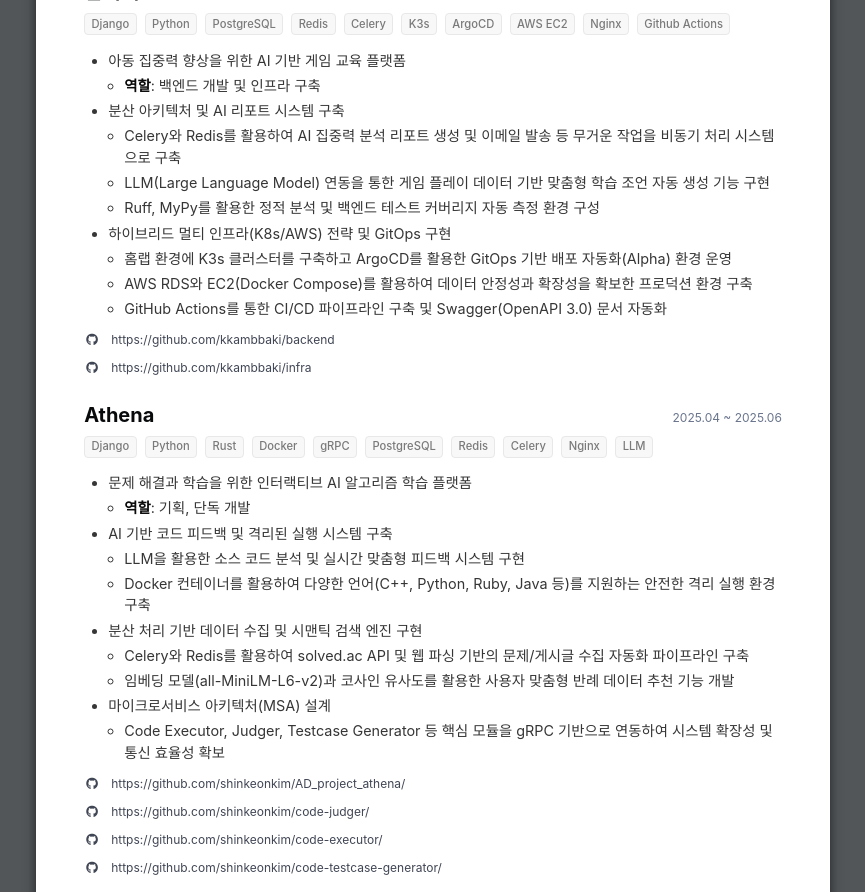
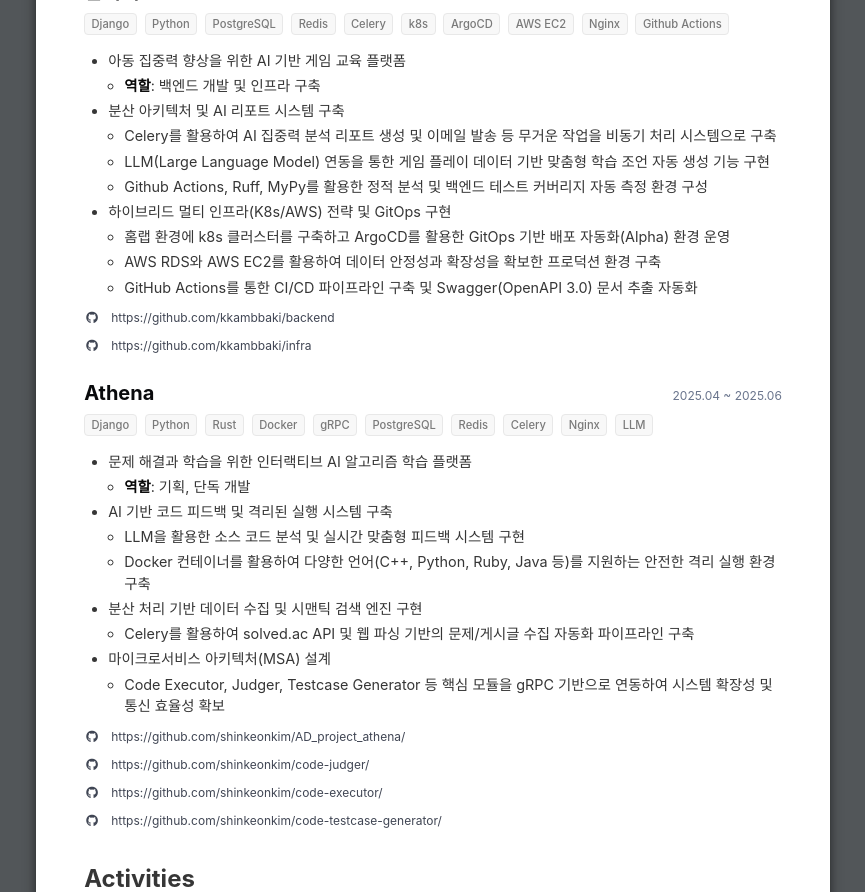
Before and after one commit to shinkeonkim/my-resume, a Vue app: page / in a window 1280 px wide. Shown: the part 3280-4172 px from the top of the page, without its empty margins (207-1072 px from the left). Built offline with nearby package versions, Linux system fonts and the light colour scheme; a web font is replaced by a local one.

Commit message:
fix: 내용 수정

```diff
--- a/src/components/data/projects.ts
+++ b/src/components/data/projects.ts
@@ -8,7 +8,7 @@ export const projects = [
       'PostgreSQL',
       'Redis',
       'Celery',
-      'K3s',
+      'k8s',
       'ArgoCD',
       'AWS EC2',
       'Nginx',
@@ -22,17 +22,17 @@ export const projects = [
       {
         content: '분산 아키텍처 및 AI 리포트 시스템 구축',
         subContents: [
-          'Celery와 Redis를 활용하여 AI 집중력 분석 리포트 생성 및 이메일 발송 등 무거운 작업을 비동기 처리 시스템으로 구축',
+          'Celery를 활용하여 AI 집중력 분석 리포트 생성 및 이메일 발송 등 무거운 작업을 비동기 처리 시스템으로 구축',
           'LLM(Large Language Model) 연동을 통한 게임 플레이 데이터 기반 맞춤형 학습 조언 자동 생성 기능 구현',
-          'Ruff, MyPy를 활용한 정적 분석 및 백엔드 테스트 커버리지 자동 측정 환경 구성',
+          'Github Actions, Ruff, MyPy를 활용한 정적 분석 및 백엔드 테스트 커버리지 자동 측정 환경 구성',
         ],
       },
       {
         content: '하이브리드 멀티 인프라(K8s/AWS) 전략 및 GitOps 구현',
         subContents: [
-          '홈랩 환경에 K3s 클러스터를 구축하고 ArgoCD를 활용한 GitOps 기반 배포 자동화(Alpha) 환경 운영',
-          'AWS RDS와 EC2(Docker Compose)를 활용하여 데이터 안정성과 확장성을 확보한 프로덕션 환경 구축',
-          'GitHub Actions를 통한 CI/CD 파이프라인 구축 및 Swagger(OpenAPI 3.0) 문서 자동화',
+          '홈랩 환경에 k8s 클러스터를 구축하고 ArgoCD를 활용한 GitOps 기반 배포 자동화(Alpha) 환경 운영',
+          'AWS RDS와 AWS EC2를 활용하여 데이터 안정성과 확장성을 확보한 프로덕션 환경 구축',
+          'GitHub Actions를 통한 CI/CD 파이프라인 구축 및 Swagger(OpenAPI 3.0) 문서 추출 자동화',
         ],
       },
     ],
@@ -60,8 +60,7 @@ export const projects = [
       {
         content: '분산 처리 기반 데이터 수집 및 시맨틱 검색 엔진 구현',
         subContents: [
-          'Celery와 Redis를 활용하여 solved.ac API 및 웹 파싱 기반의 문제/게시글 수집 자동화 파이프라인 구축',
-          '임베딩 모델(all-MiniLM-L6-v2)과 코사인 유사도를 활용한 사용자 맞춤형 반례 데이터 추천 기능 개발',
+          'Celery를 활용하여 solved.ac API 및 웹 파싱 기반의 문제/게시글 수집 자동화 파이프라인 구축',
         ],
       },
       {
```
Also changed, not shown: src/components/data/introductions.ts (line endings or trailing spaces), src/components/data/timeline.ts (line endings or trailing spaces).
